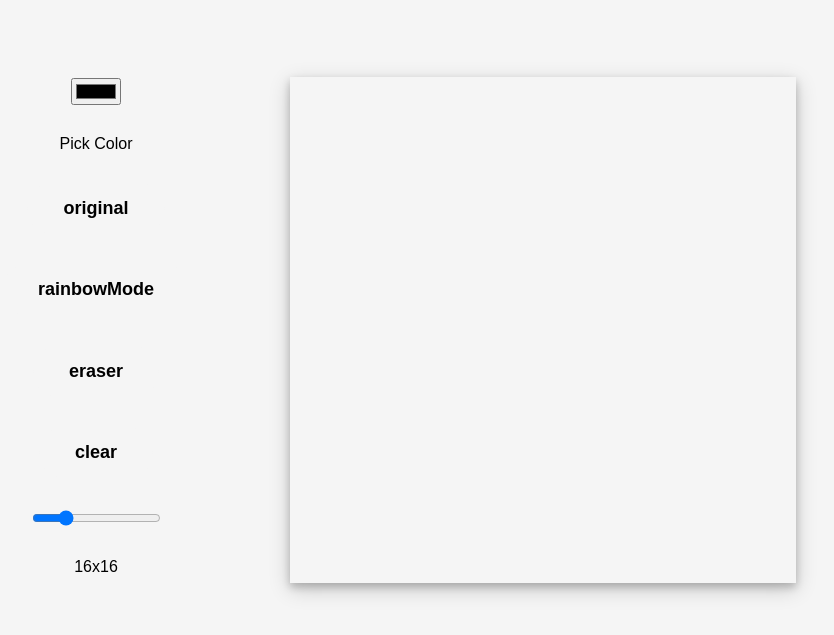
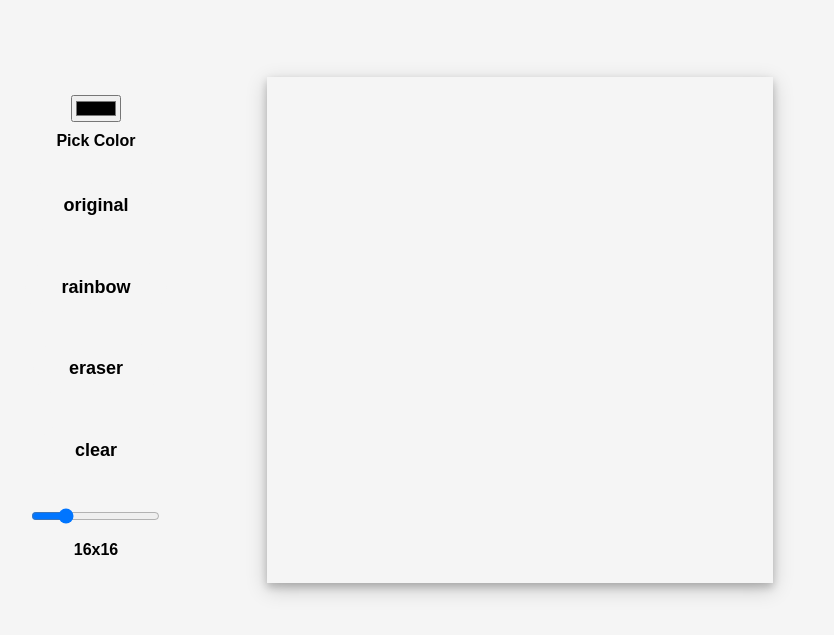
Before and after one commit to Strawwberii/pixel-sketch, a plain HTML site: page index.html in a window 1280 px wide. Shown: the part 79-714 px from the top of the page, without its empty margins (241-1075 px from the left). Drawn offline with Linux system fonts and the light colour scheme; a web font is replaced by a local one.

Commit message:
add comments/remove spaces

```diff
--- a/index.html
+++ b/index.html
@@ -12,14 +12,18 @@
     <div id="grandparent">
 
         <div id="buttons">
-            <input type="color" id="colorChoose" value="" >
-            <label for="colorChoose">Pick Color</label>
+            <div id="colorChooseWrapper">
+                <input type="color" id="colorChoose" >
+                <label for="colorChoose">Pick Color</label>
+            </div>
             <input type="button" value="original" class="btn" id="original">
-            <input type="button" value="rainbowMode" class="btn" id="rainbowbtn">
+            <input type="button" value="rainbow" class="btn" id="rainbowbtn">
             <input type="button" value="eraser" class="btn" id="eraserbtn">
             <input type="button" value="clear" class="btn" id="clearbtn">
-            <input type="range" min="1" max="64" id="slider" value="16" onchange="changeGridSize(this.value)">
-            <div id="sliderValue">16x16</div>
+            <div id="sliderWrapper">
+                <input type="range" min="1" max="64" id="slider" value="16"  onchange="changeGridSize(this.value); sliderValueFunction(this.value)">
+                <div id="sliderValue">16x16</div>
+            </div>
 
         </div>
         <div id="sketchpad">
--- a/script.js
+++ b/script.js
@@ -70,7 +70,7 @@ original.addEventListener('click', function(){
     changeColor('black');
 });
 eraserBtn.addEventListener('click', function(){
-    changeColor('wheat');
+    changeColor('#F5F5F5');
 });
 
 // rainbow button
@@ -82,7 +82,7 @@ rainbowBtn.addEventListener('click', function(){
 
 function clearGrid(){
     let gridSquares = sketchpad.querySelectorAll('div');
-    gridSquares.forEach((div) => div.style.backgroundColor = 'wheat');
+    gridSquares.forEach((div) => div.style.backgroundColor = '#F5F5F5');
 };
 
 clearBtn.addEventListener('click', function(){
```
